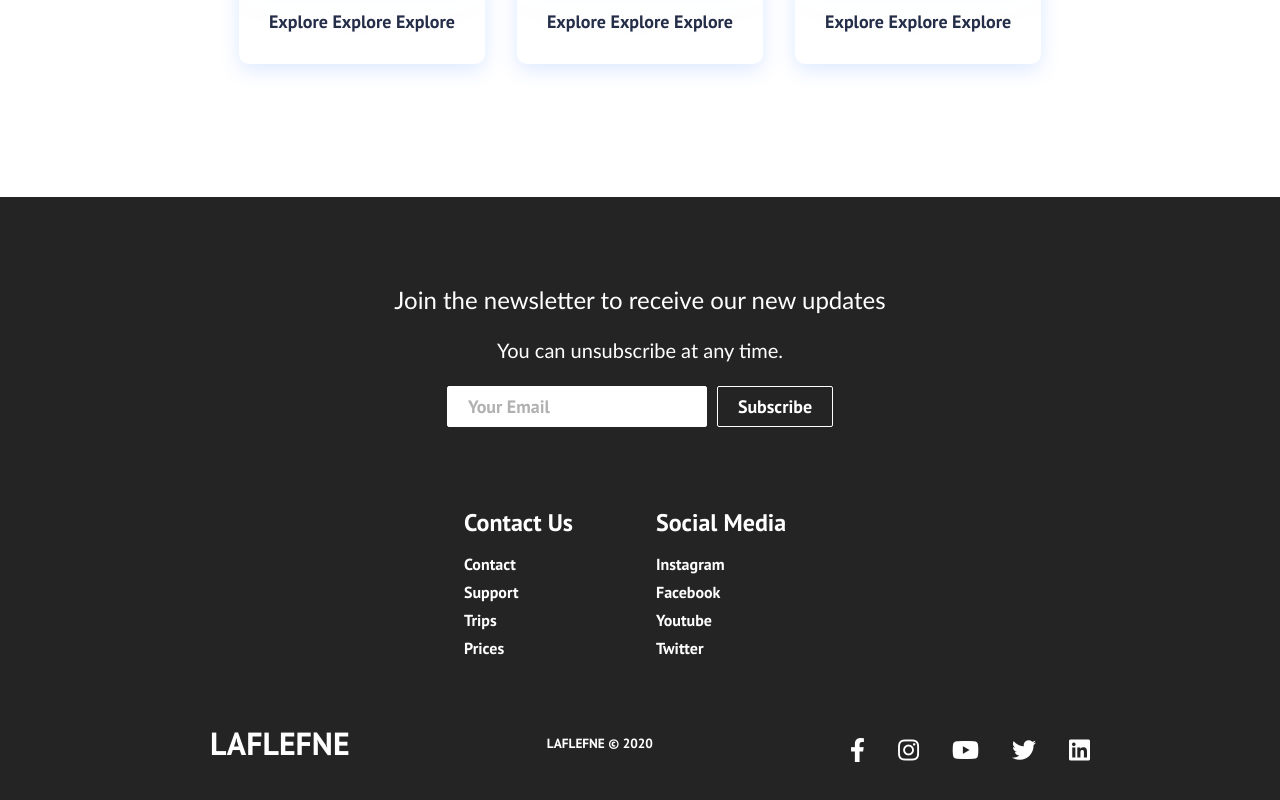
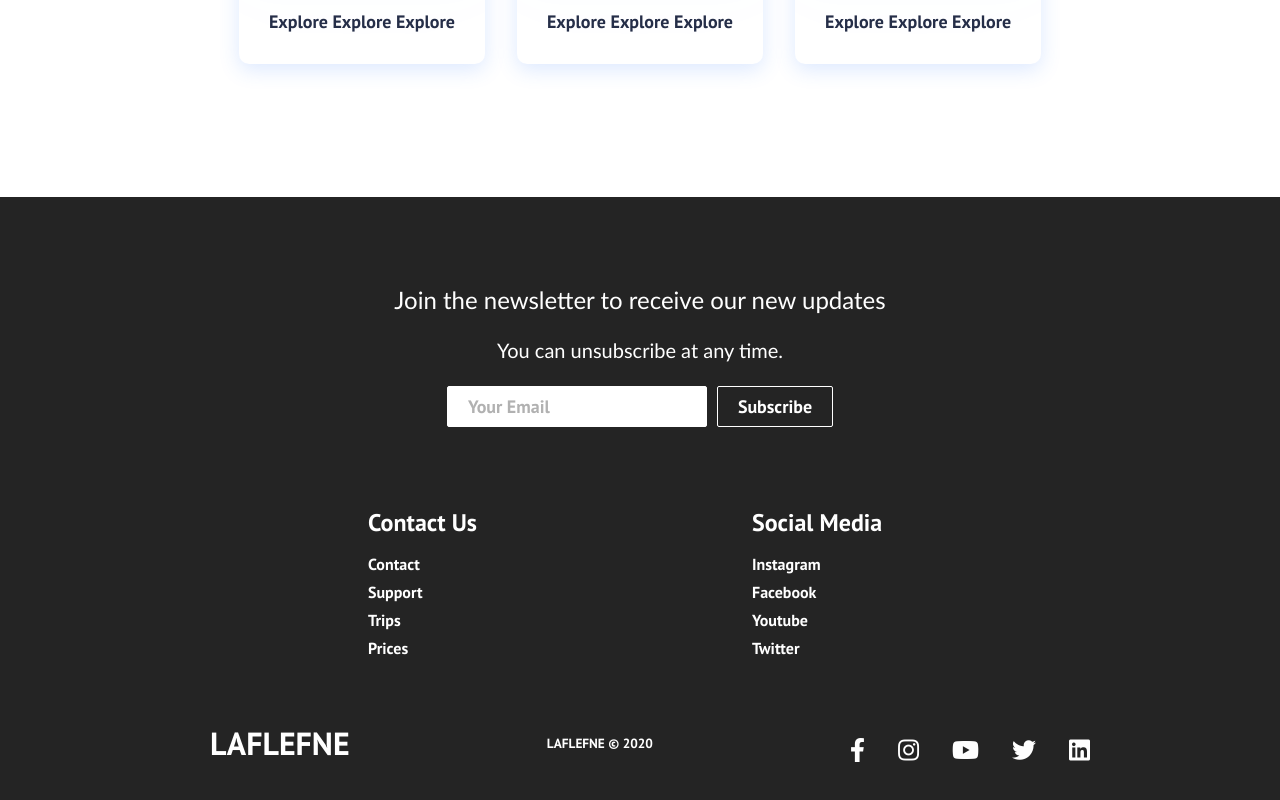
Before and after one commit to QamarJaradat/GreenField5, a React (Create React App) app in the folder frontend/: page / in a window 1280 px wide. Shown: the part 1626-2426 px from the top of the page. Built offline with nearby package versions, Linux system fonts and the light colour scheme.

Commit message:
Footer Edit

```diff
--- a/frontend/src/components/Footer.js
+++ b/frontend/src/components/Footer.js
@@ -31,6 +31,10 @@ function Footer() {
                         <Link to='/'>Support</Link>
                         <Link to='/'>Trips</Link>
                         <Link to='/'>Prices</Link>
+                    </div>
+                </div>
+                <div className='footer-link-wrapper'>
+                    <div class='footer-link-items'>
                     </div>
                 </div>
                 <div className='footer-link-wrapper'>
```
